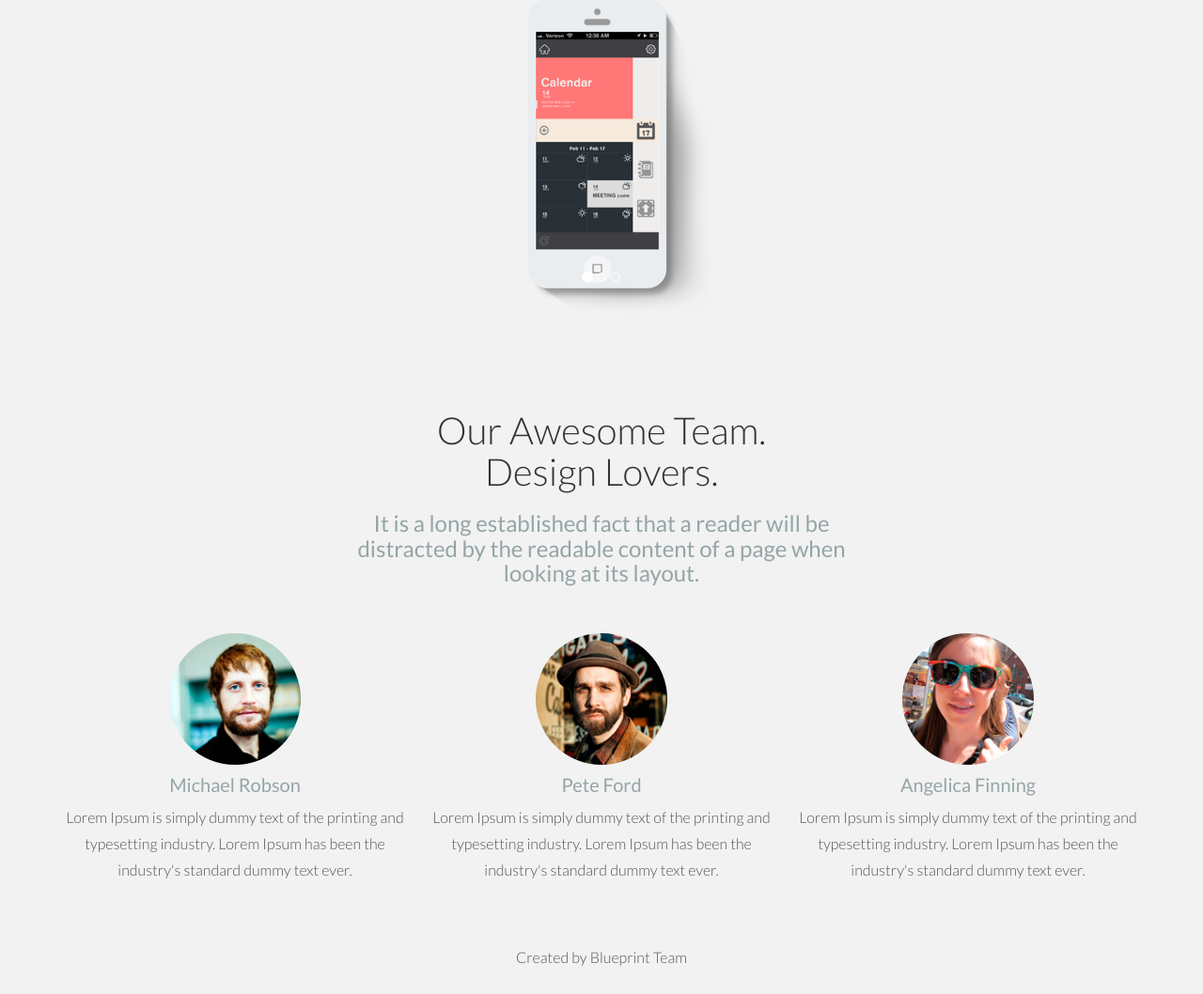
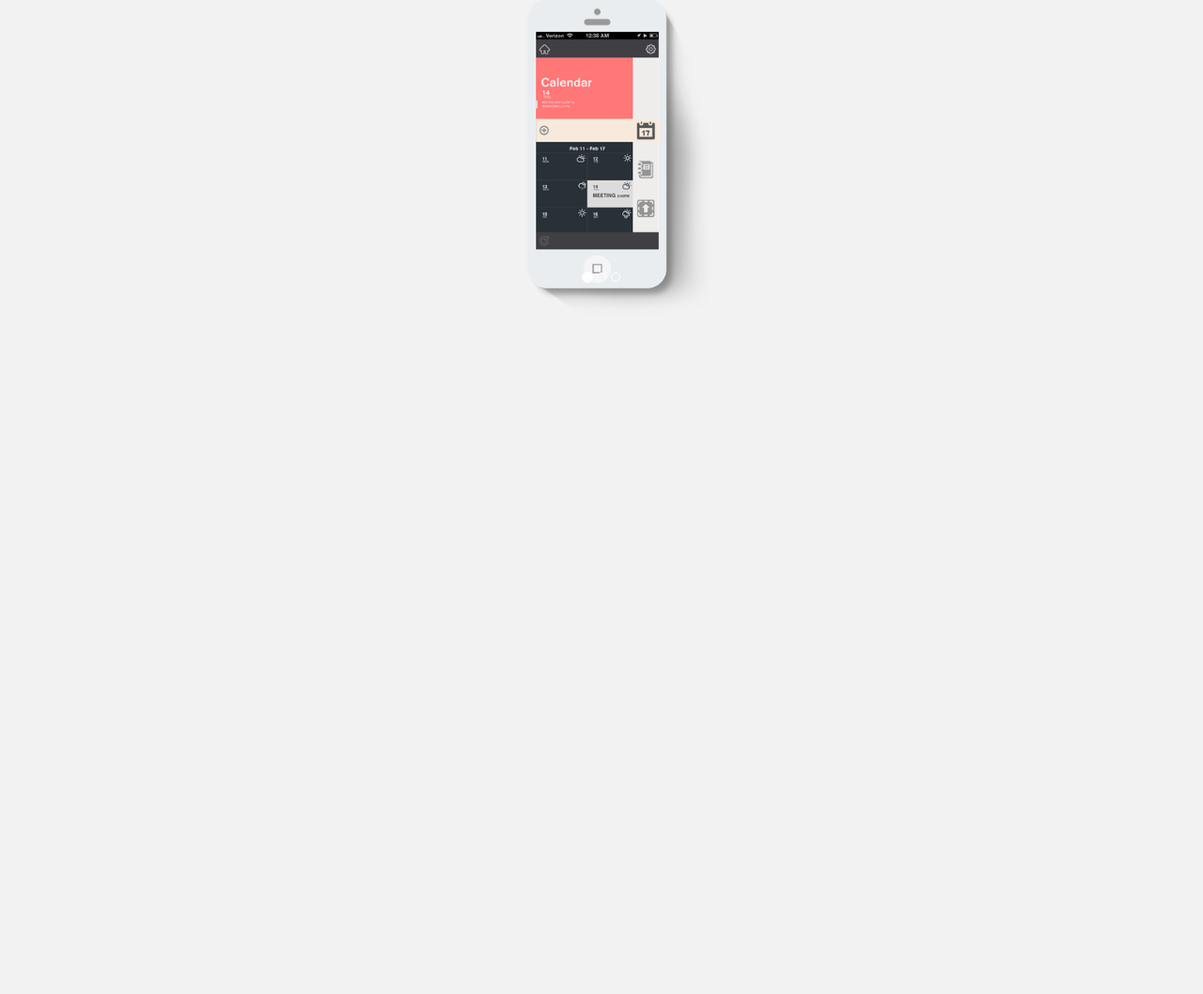
Before and after one commit to HTHSBlueprint/FashionBlueprint, a CodeIgniter app: page / in a window 1280 px wide. Shown: the part 1810-2868 px from the top of the page at 94% size. After the commit the page ends 2134 px from the top, so only its background shows below. Run offline with CodeIgniter, Linux system fonts and the light colour scheme; some libraries are stand-ins or nearby versions.

```diff
--- a/application/views/home.php
+++ b/application/views/home.php
@@ -151,39 +151,6 @@
     </div><!-- /row -->
 </div><! --/container -->
 
-<div class="container">
-    <div class="row mt centered">
-        <div class="col-lg-6 col-lg-offset-3">
-            <h1>Our Awesome Team.<br/>Design Lovers.</h1>
-            <h3>It is a long established fact that a reader will be distracted by the readable content of a page when looking at its layout.</h3>
-        </div>
-    </div><!-- /row -->
-
-    <div class="row mt centered">
-        <div class="col-lg-4">
-            <img class="img-circle" src="assets/img/pic1.jpg" width="140" alt="">
-            <h4>Michael Robson</h4>
-            <p>Lorem Ipsum is simply dummy text of the printing and typesetting industry. Lorem Ipsum has been the industry's standard dummy text ever.</p>
-        </div><!--/col-lg-4 -->
-
-        <div class="col-lg-4">
-            <img class="img-circle" src="assets/img/pic2.jpg" width="140" alt="">
-            <h4>Pete Ford</h4>
-            <p>Lorem Ipsum is simply dummy text of the printing and typesetting industry. Lorem Ipsum has been the industry's standard dummy text ever.</p>
-        </div><!--/col-lg-4 -->
-
-        <div class="col-lg-4">
-            <img class="img-circle" src="assets/img/pic3.jpg" width="140" alt="">
-            <h4>Angelica Finning</h4>
-            <p>Lorem Ipsum is simply dummy text of the printing and typesetting industry. Lorem Ipsum has been the industry's standard dummy text ever.</p>
-        </div><!--/col-lg-4 -->
-    </div><!-- /row -->
-</div><!-- /container -->
-
-<div class="container">
-    <p class="centered">Created by Blueprint Team</p>
-</div><!-- /container -->
-
 
 <!-- Bootstrap core JavaScript
 ================================================== -->
```
Also changed, not shown: 1 other file.
